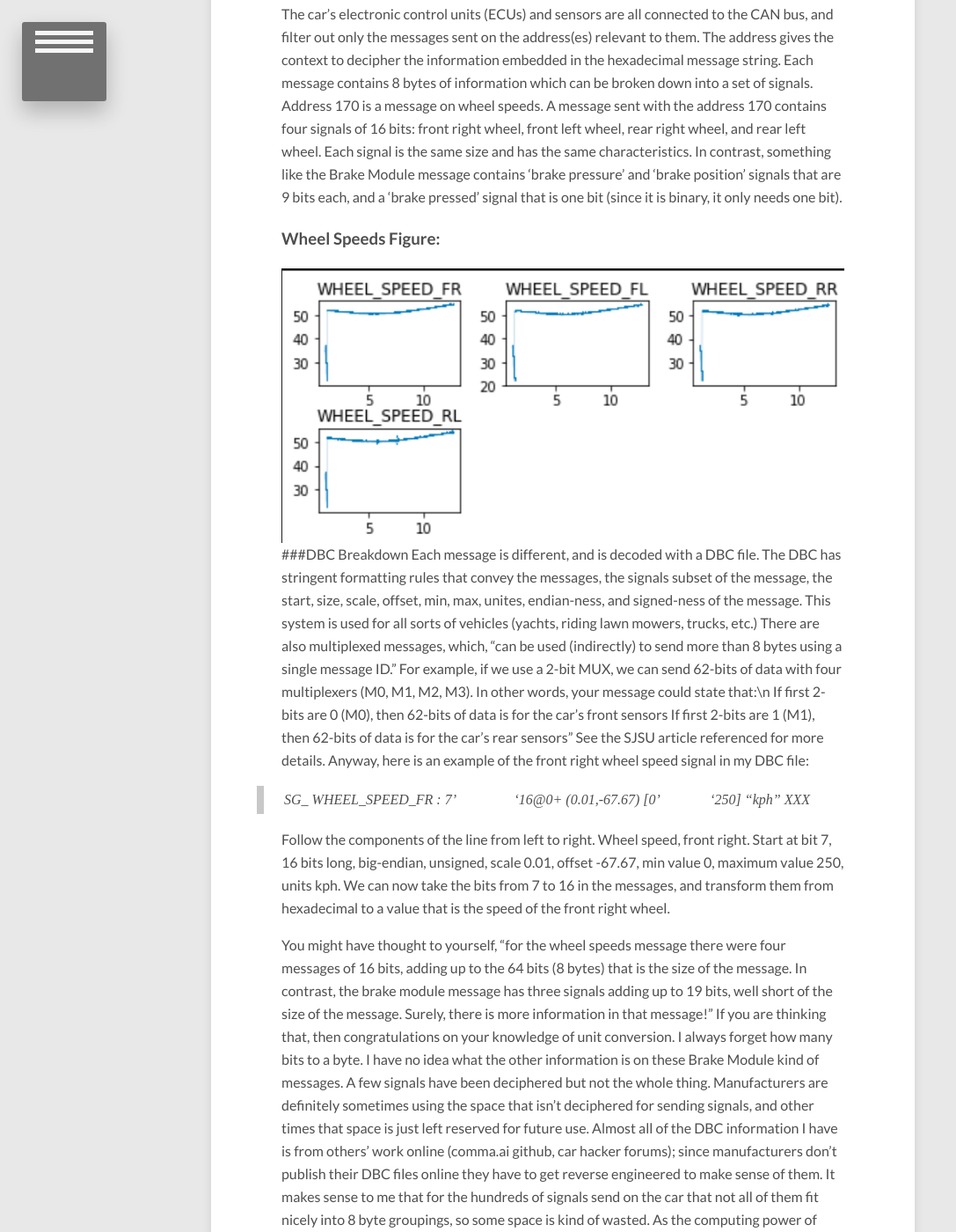
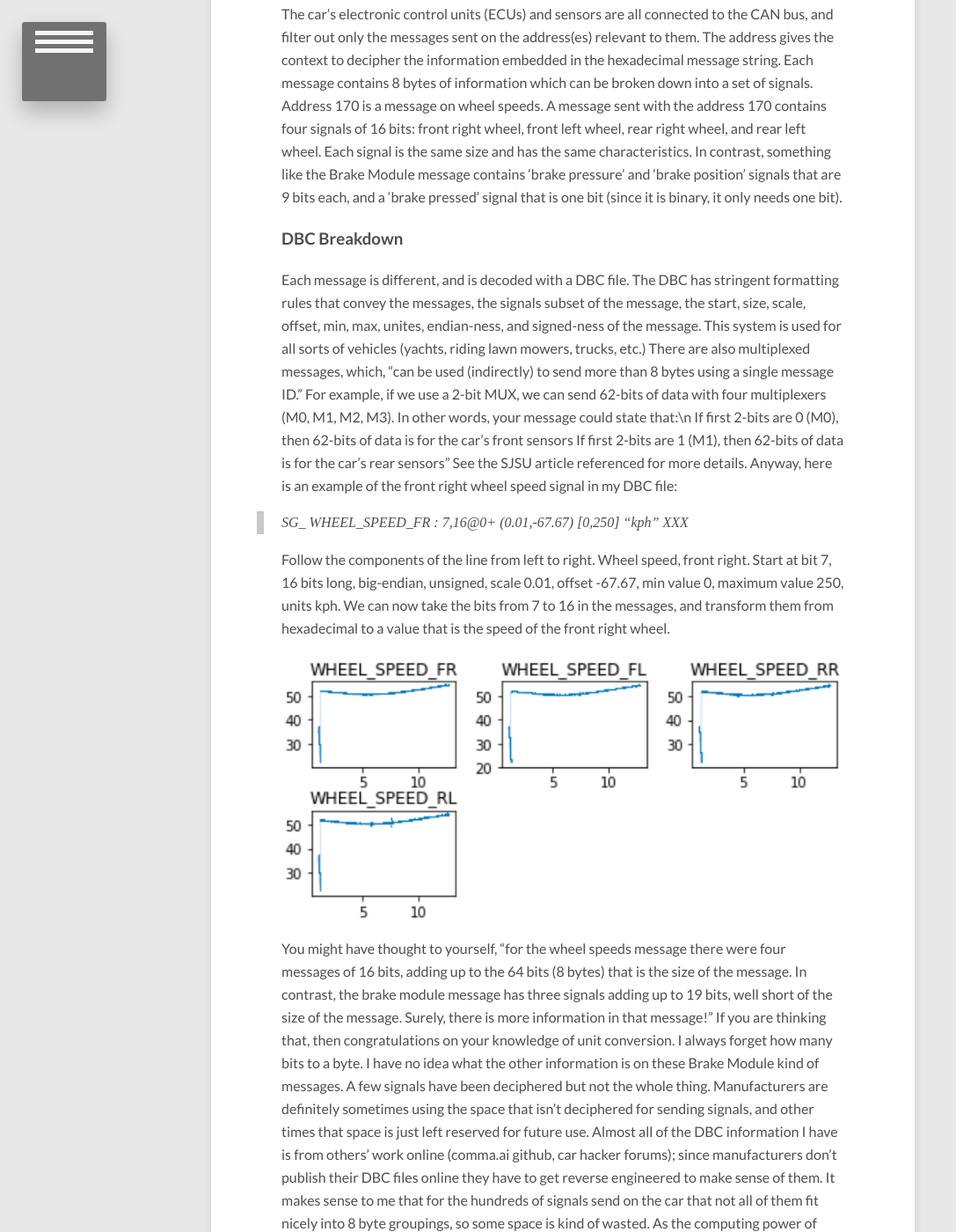
Before and after one commit to MatthewNice/MatthewNice.github.io, a Jekyll site: the page built from _posts/2019-08-21-can-data-collection.md, in a window 1280 px wide and 1400 px high, scrolled down 1292 px. Shown: the whole window at 88% size, without its empty margins (0-1087 px from the left). Built offline with Jekyll 4.4.1, drawn with Linux system fonts in a browser that asks for light colours; nearby versions of some CDN libraries; some of the changed text lies outside the part shown.

Commit message:
crop wheel speed figure

```diff
--- a/_posts/2019-08-21-can-data-collection.md
+++ b/_posts/2019-08-21-can-data-collection.md
@@ -18,7 +18,7 @@
 
 | Index| Time | Bus |Addr | Message |MessageLength |
 |:--------|:-------:|--------:|:--------|:-------:|--------:|
-| 0   | 3.048295   | 0   | 945  | 00000105000800ca   | 8   |
+| 0   | 3.048295   |0 | 945  | 00000105000800ca   | 8   |
 |=====
 {: rules="groups"}
 
@@ -30,17 +30,17 @@
 
 The car’s electronic control units (ECUs) and sensors are all connected to the CAN bus, and filter out only the messages sent on the address(es) relevant to them. The address gives the context to decipher the information embedded in the hexadecimal message string. Each message contains 8 bytes of information which can be broken down into a set of signals. Address 170 is a message on wheel speeds. A message sent with the address 170 contains four signals of 16 bits: front right wheel, front left wheel, rear right wheel, and rear left wheel. Each signal is the same size and has the same characteristics. In contrast, something like the Brake Module message contains ‘brake pressure’ and ‘brake position’ signals that are 9 bits each, and a ‘brake pressed' signal that is one bit (since it is binary, it only needs one bit).
 
-### Wheel Speeds Figure:
-![Wheel Speeds Image]({{ site.url }}/images/wheel speed.png)
-###DBC Breakdown
+### DBC Breakdown
 Each message is different, and is decoded with a DBC file. The DBC has stringent formatting rules that convey the messages, the signals subset of the message, the start, size, scale, offset, min, max, unites, endian-ness, and signed-ness of the message. This system is used for all sorts of vehicles (yachts, riding lawn mowers, trucks, etc.) There are also multiplexed messages, which,  “can be used (indirectly) to send more than 8 bytes using a single message ID." For example, if we use a 2-bit MUX, we can send 62-bits of data with four multiplexers (M0, M1, M2, M3). In other words, your message could state that:\n
 If first 2-bits are 0 (M0), then 62-bits of data is for the car's front sensors
 If first 2-bits are 1 (M1), then 62-bits of data is for the car's rear sensors”
 See the SJSU article referenced for more details. Anyway, here is an example of the front right wheel speed signal in my DBC file:
 
-> SG_ WHEEL_SPEED_FR : 7'|'16@0+ (0.01,-67.67) [0'|'250] "kph" XXX
+> SG_ WHEEL_SPEED_FR : 7,16@0+ (0.01,-67.67) [0,250] "kph" XXX
 
 Follow the components of the line from left to right. Wheel speed, front right. Start at bit 7, 16 bits long, big-endian, unsigned, scale 0.01, offset -67.67, min value 0, maximum value 250, units kph. We can now take the bits from 7 to 16 in the messages, and transform them from hexadecimal to a value that is the speed of the front right wheel.
+
+![Wheel Speeds Image]({{ site.url }}/images/wheel speed.png)
 
 You might have thought to yourself, “for the wheel speeds message there were four messages of 16 bits, adding up to the 64 bits (8 bytes) that is the size of the message. In contrast, the brake module message has three signals adding up to 19 bits, well short of the size of the message. Surely, there is more information in that message!” If you are thinking that, then congratulations on your knowledge of unit conversion. I always forget how many bits to a byte. I have no idea what the other information is on these Brake Module kind of messages. A few signals have been deciphered but not the whole thing. Manufacturers are definitely sometimes using the space that isn't deciphered for sending signals, and other times that space is just left reserved for future use. Almost all of the DBC information I have is from others’ work online (comma.ai github, car hacker forums); since manufacturers don’t publish their DBC files online they have to get reverse engineered to make sense of them. It makes sense to me that for the hundreds of signals send on the car that not all of them fit nicely into 8 byte groupings, so some space is kind of wasted. As the computing power of cars expands, the inefficiencies of bit packing are probably more and more irrelevant.
 
```
Also changed, not shown: other parts of _posts/2019-08-21-can-data-collection.md (+1 -1 lines), _posts/2019-05-27-Tree-of-Knowledge.md (+1 -1 lines), images/wheel speed.png.
